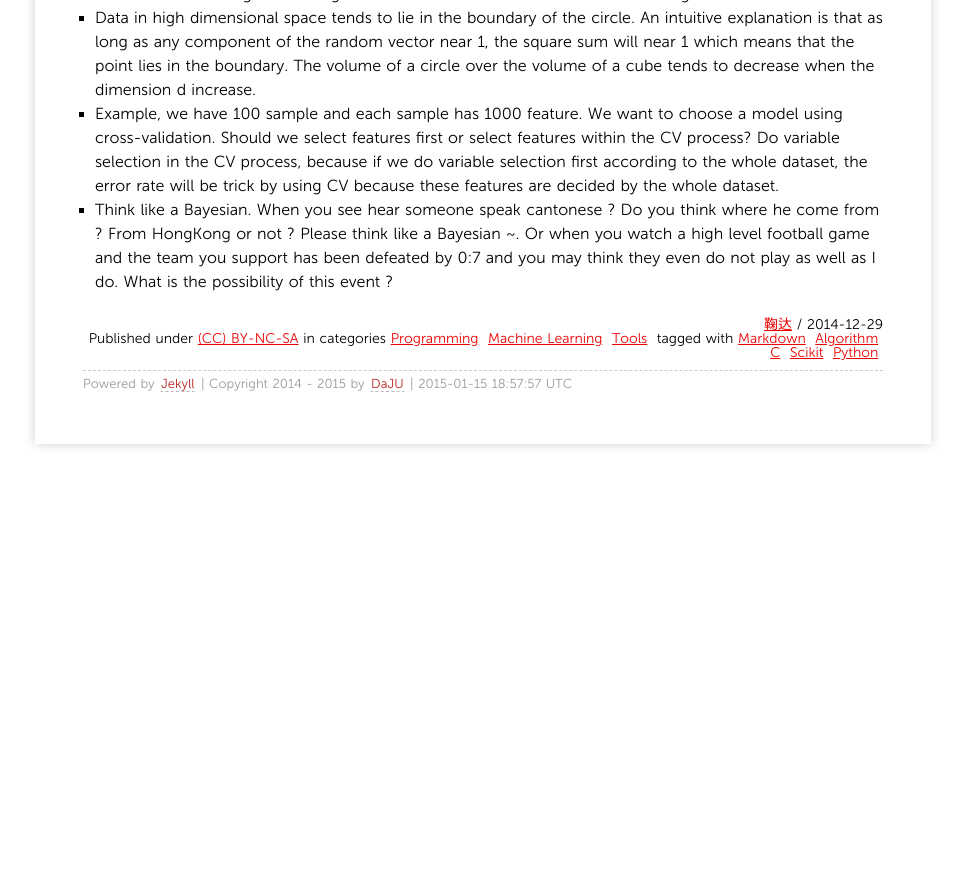
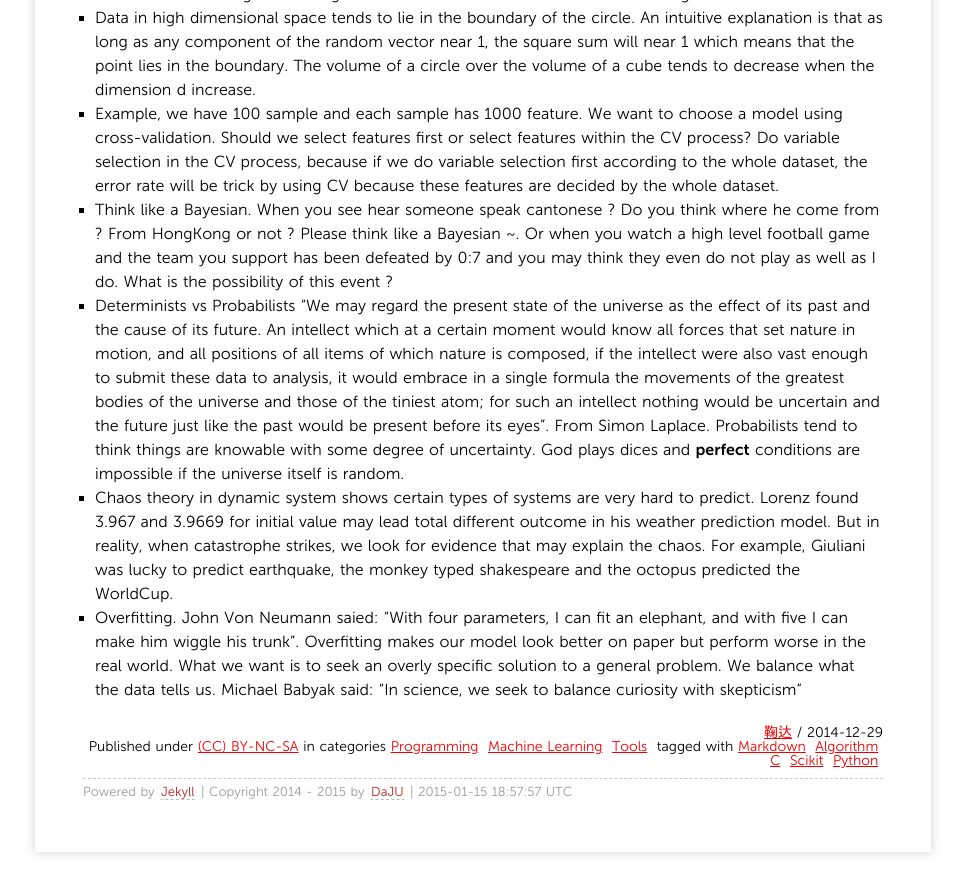
Before and after one commit to JuDa-hku/JuDa-hku.github.io, a Jekyll site: the page built from _posts/2014/2014-12-29-Data-Science-Harvard-Cs109.md, in a window 1280 px wide and 900 px high, scrolled down 2164 px. Shown: the top 894 px of the window, without its empty margins (157-1122 px from the left). Built offline with Jekyll 4.4.1, drawn with Linux system fonts in a browser that asks for light colours; formulas are drawn with MathJax 3; comment, search, counter and statistics services are not loaded; before the commit the page ends 2656 px from its top, so only the background shows below that.

Commit message:
change file

```diff
--- a/_posts/2014/2014-12-29-Data-Science-Harvard-Cs109.md
+++ b/_posts/2014/2014-12-29-Data-Science-Harvard-Cs109.md
@@ -39,3 +39,6 @@ Use *fill* function provided in the matplotlib, and choose colormap from brewer2
 - Data in high dimensional space tends to lie in the boundary of the circle. An intuitive explanation is that as long as any component of the random vector near 1, the square sum will near 1 which means that the point lies in the boundary. The volume of a circle  over the volume of a cube tends to decrease when the dimension d increase.
 - Example, we have 100 sample and each sample has 1000 feature. We want to choose a model using cross-validation. Should we select features first or select features within the CV process? Do variable selection in the CV process, because if we do variable selection first according to the whole dataset, the error rate will be trick by using CV because these features are decided by the whole dataset.
 - Think like a Bayesian. When you see hear someone speak cantonese ? Do you think where he come from ?  From HongKong or not ? Please think like a Bayesian ~. Or when you watch a high level football game and the team you support has been defeated by 0:7 and you may think they even do not play as well as I do. What is the possibility of this event ?
+- Determinists vs Probabilists "We may regard the present state of the universe as the effect of its past and the cause of its future. An intellect which at a certain moment would know all forces that set nature in motion, and all positions of all items of which nature is composed, if the intellect were also vast enough to submit these data to analysis, it would embrace in a single formula the movements of the greatest bodies of the universe and those of the tiniest atom; for such an intellect nothing would be uncertain and the future just like the past would be present before its eyes". From Simon Laplace. Probabilists tend to think things are knowable with some degree of uncertainty. God plays dices and **perfect** conditions are impossible if the universe itself is random.
+- Chaos theory in dynamic system shows certain types of systems are very hard to predict. Lorenz found 3.967 and 3.9669 for initial value may lead total different outcome in his weather prediction model. But in reality, when catastrophe strikes, we look for evidence that may explain the chaos. For example, Giuliani was lucky to predict earthquake, the monkey typed shakespeare and the octopus predicted the WorldCup.
+- Overfitting. John Von Neumann saied: "With four parameters, I can fit an elephant, and with five I can make him wiggle his trunk". Overfitting makes our model look better on paper but perform worse in the real world. What we want is to seek an overly specific solution to a general problem. We balance what the data tells us. Michael Babyak said: "In science, we seek to balance curiosity with skepticism"
```
